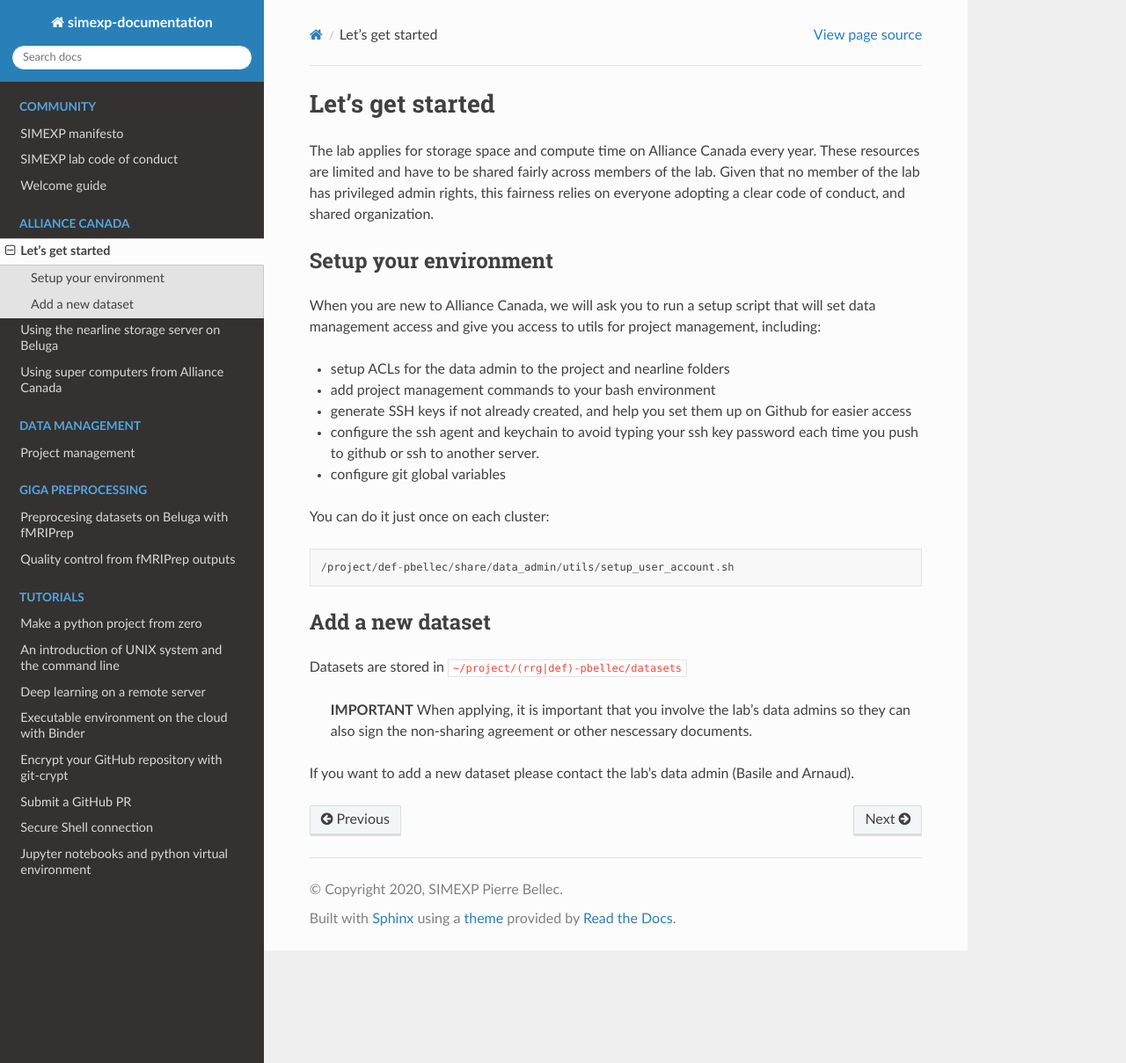
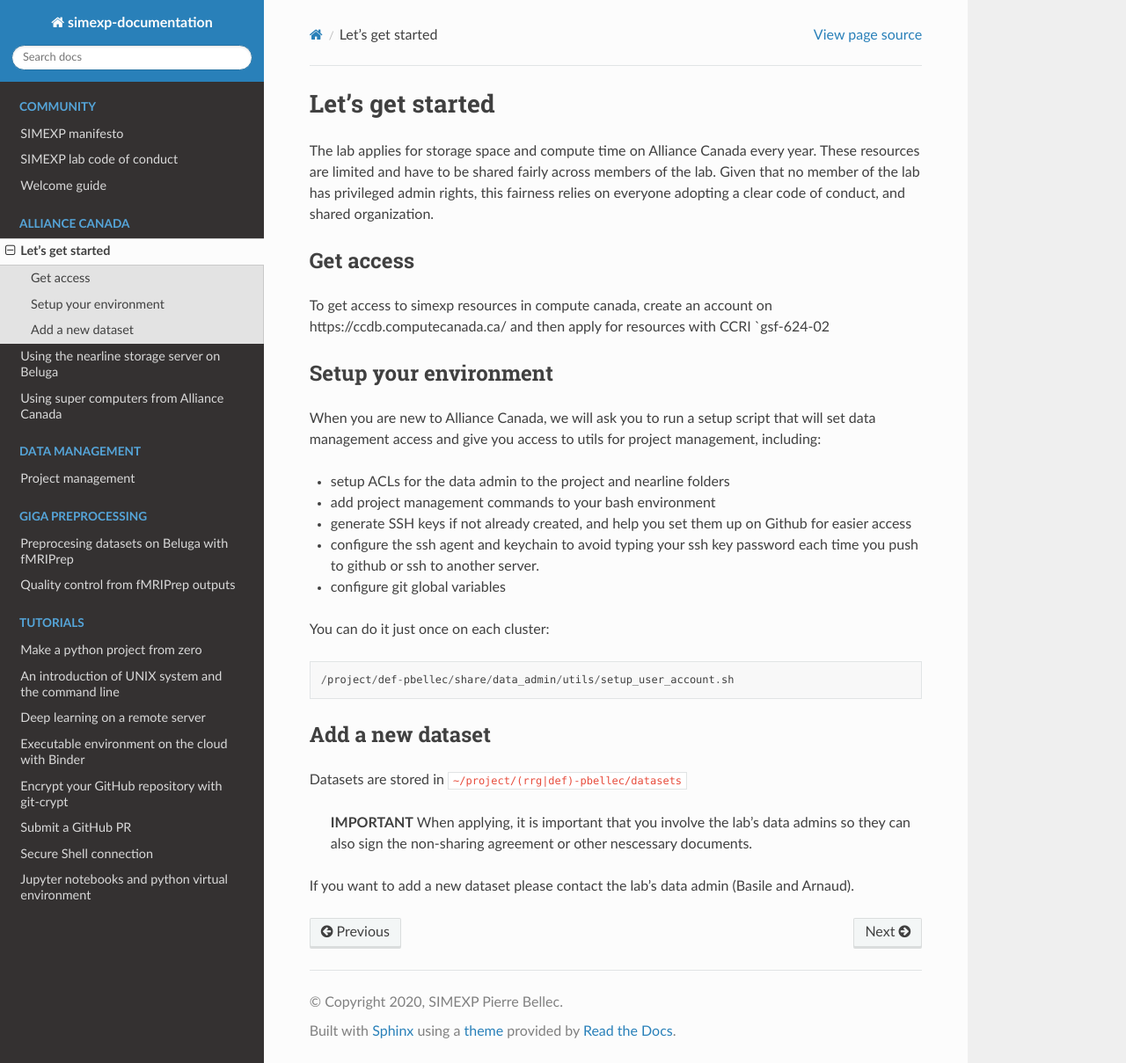
Before and after one commit to SIMEXP/lab-documentation, a Sphinx documentation site: the page built from source/alliance_canada/starter.md, in a window 1280 px wide and 1209 px high. Shown: the whole window at 88% size. Built offline with Sphinx 7.4.7 and the Read the Docs theme 2.0.0, drawn with Linux system fonts in a browser that asks for light colours.

Commit message:
Update starter.md

```diff
--- a/source/alliance_canada/starter.md
+++ b/source/alliance_canada/starter.md
@@ -3,6 +3,9 @@
 The lab applies for storage space and compute time on Alliance Canada every year.
 These resources are limited and have to be shared fairly across members of the lab.
 Given that no member of the lab has privileged admin rights, this fairness relies on everyone adopting a clear code of conduct, and shared organization.
+
+## Get access
+To get access to simexp resources in compute canada, create an account on https://ccdb.computecanada.ca/ and then apply for resources with CCRI `gsf-624-02
 
 ## Setup your environment
 
```
